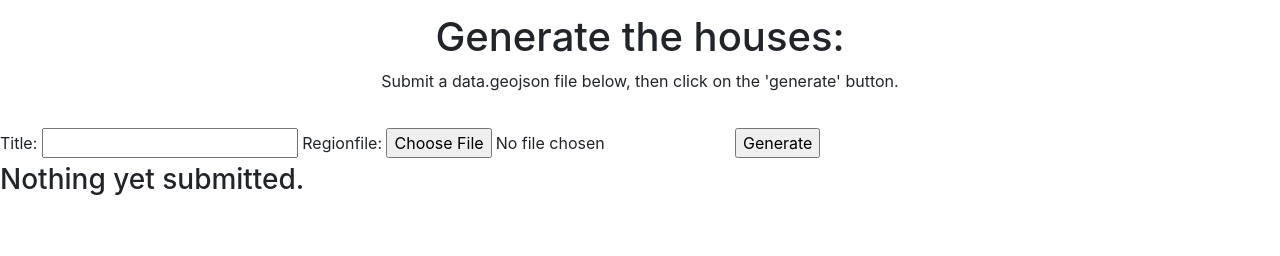
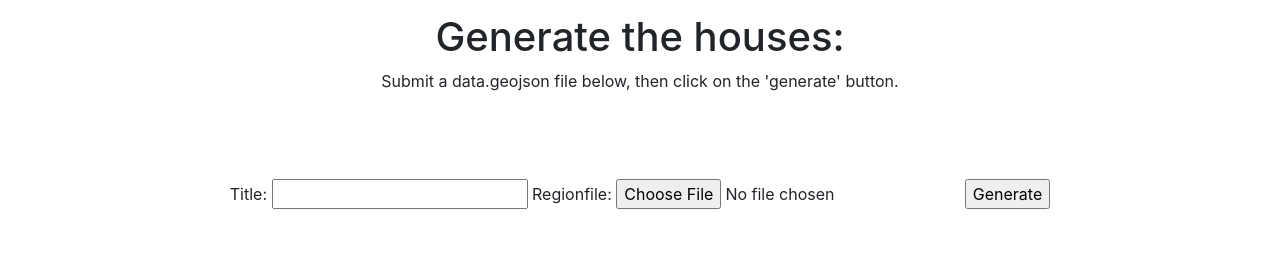
Before and after one commit to Saihan786/House-Backend, a Django app: page /plot/generate in a window 1280 px wide. Shown: the part 80-336 px from the top of the page. Run offline with Django 4.2, Linux system fonts and the light colour scheme.

Commit message:
Finish styling generate page for now

```diff
--- a/website/rlpsite/plot/static/plot/style.css
+++ b/website/rlpsite/plot/static/plot/style.css
@@ -49,7 +49,7 @@ body {
     padding-top: 1%;
 }
 
-#map{
+#map {
     height: 80%;
     width: 100%;
     padding-left: 10%;
@@ -57,3 +57,16 @@ body {
     padding-top: 4%;
     padding-bottom: 4%;
 }
+
+#rlp-form {
+    height: 20%;
+    text-align: center;
+    padding-top: 4%;
+    padding-bottom: 4%;
+
+}
+#graphbox {
+    height: 60%;
+    text-align: center;
+    overflow: auto;
+}
--- a/website/rlpsite/plot/templates/plot/generate.html
+++ b/website/rlpsite/plot/templates/plot/generate.html
@@ -29,21 +29,24 @@
           <h1>Generate the houses:</h1>
           <p1>Submit a data.geojson file below, then click on the 'generate' button.</p1>
         </div>
-
+        <div id="rlp-form">
           {% if form %}
-
-          <form action="" method="post" enctype="multipart/form-data">
+            <form action="" method="post" enctype="multipart/form-data" >
               {% csrf_token %}
               {{ form }}
               <input type="submit" value="Generate">
             </form>
           {% endif %}
-
+        </div>
+        <div id="graphbox">
           {% if graph %}
             {{ graph|safe }}
-        {% else %}
-          <h3>Nothing yet submitted.</h3>
           {% endif %}
+        </div>
+
+
+        <!-- <div class="welcome-text"> -->
+        <!-- </div> -->
 
 
 
```
Lines whose indentation alone changed are shown as unchanged.
